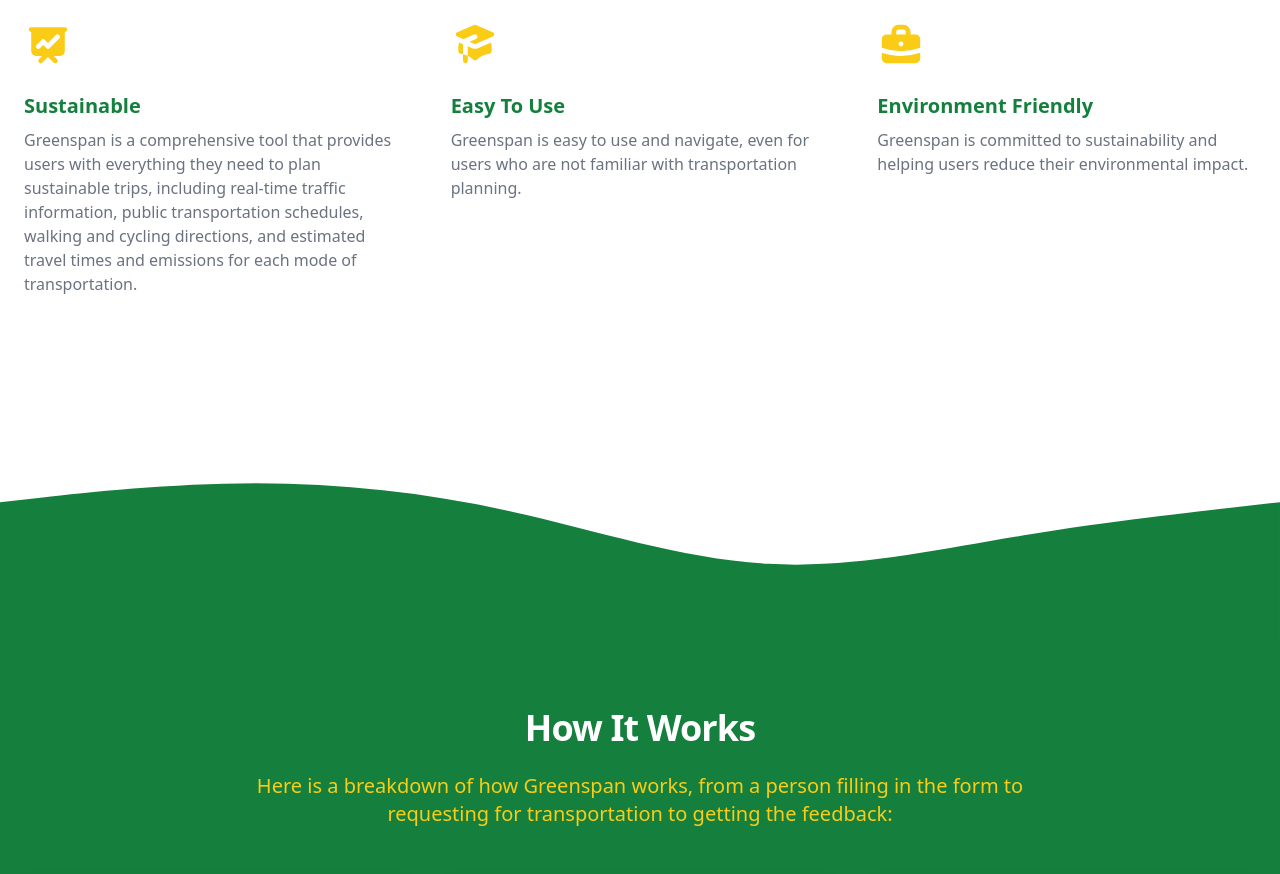
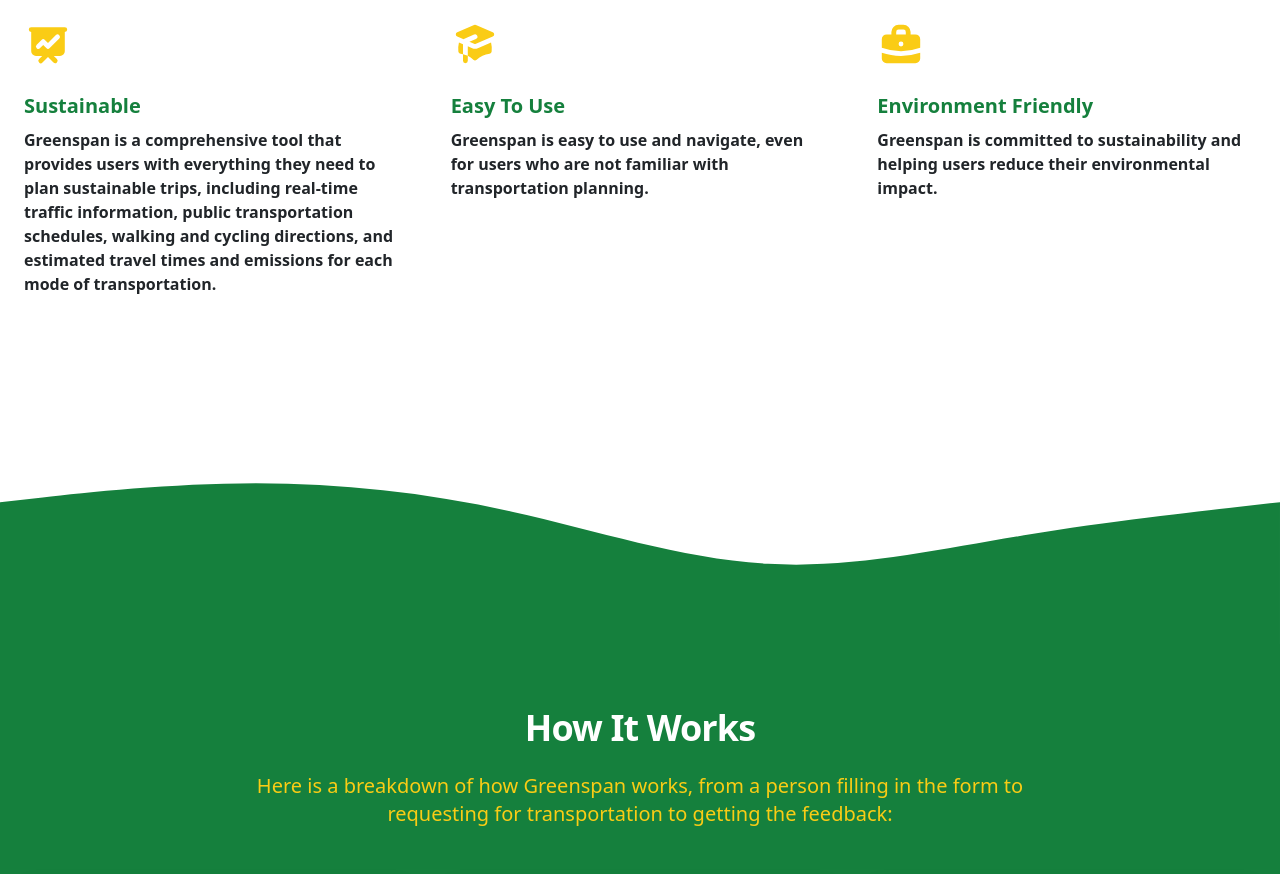
Before and after one commit to Green-Speed-Hack4Climate/Green-Speed-Frontend, a React (Create React App) app in the folder greenspeed/: page / in a window 1280 px wide. Shown: the part 1120-1994 px from the top of the page. Built offline with nearby package versions, Linux system fonts and the light colour scheme.

Commit message:
Edit styling: edit styling on some components to make them simpler

```diff
--- a/greenspeed/src/pages/HomePage.jsx
+++ b/greenspeed/src/pages/HomePage.jsx
@@ -93,7 +93,7 @@
               <h3 class="mb-2 text-xl font-bold text-green-700 dark:text-white">
                 Sustainable
               </h3>
-              <p class="text-gray-500 dark:text-gray-400">
+              <p class="font-bold dark:text-gray-400">
                 Greenspan is a comprehensive tool that provides users with
                 everything they need to plan sustainable trips, including
                 real-time traffic information, public transportation schedules,
@@ -115,7 +115,7 @@
               <h3 class="mb-2 text-xl font-bold dark:text-white text-green-700">
                 Easy To Use
               </h3>
-              <p class="text-gray-500 dark:text-gray-400">
+              <p class="font-bold dark:text-gray-400">
                 Greenspan is easy to use and navigate, even for users who are
                 not familiar with transportation planning.
               </p>
@@ -139,7 +139,7 @@
               <h3 class="mb-2 text-xl font-bold dark:text-white text-green-700">
                 Environment Friendly
               </h3>
-              <p class="text-gray-500 dark:text-gray-400">
+              <p class="font-bold dark:text-gray-400">
                 Greenspan is committed to sustainability and helping users
                 reduce their environmental impact.
               </p>
```
